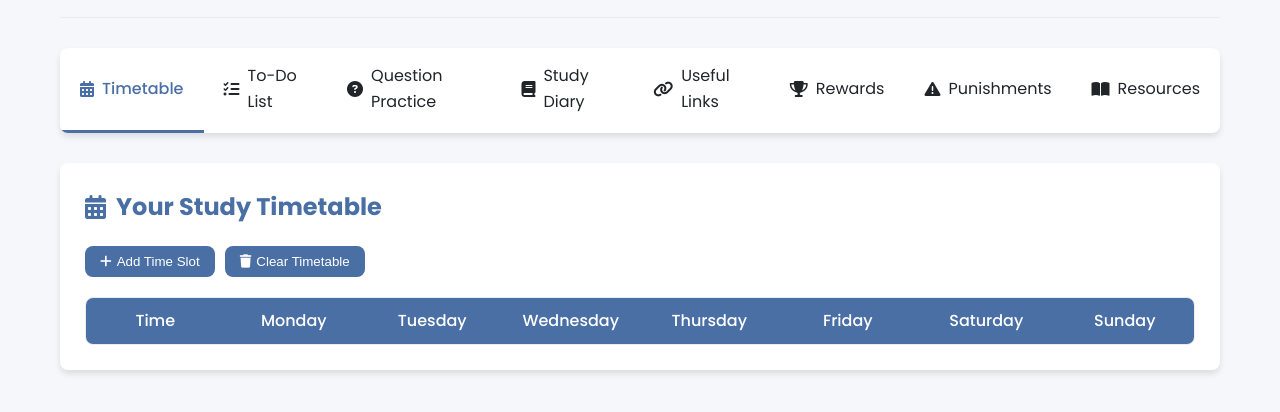
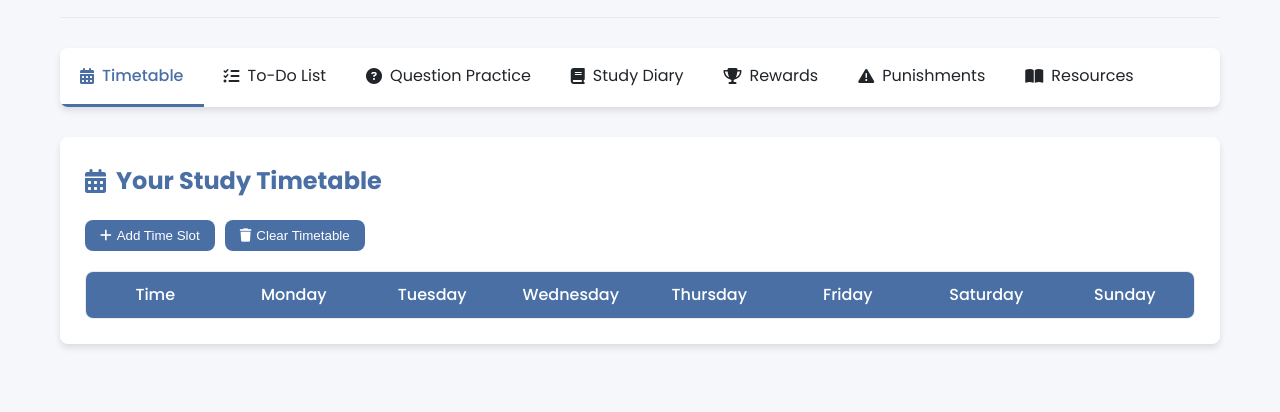
Before and after one commit to Sh16coder/Jee, a plain HTML site: page index.html in a window 1280 px wide. Shown: the part 102-514 px from the top of the page. Drawn offline with Linux system fonts and the light colour scheme.

Commit message:
Update index.html

```diff
--- a/index.html
+++ b/index.html
@@ -30,7 +30,6 @@
                 <li data-tab="todo"><i class="fas fa-tasks"></i> To-Do List</li>
                 <li data-tab="questions"><i class="fas fa-question-circle"></i> Question Practice</li>
                 <li data-tab="diary"><i class="fas fa-book"></i> Study Diary</li>
-                <li data-tab="links"><i class="fas fa-link"></i> Useful Links</li>
                 <li data-tab="rewards"><i class="fas fa-trophy"></i> Rewards</li>
                 <li data-tab="punishments"><i class="fas fa-exclamation-triangle"></i> Punishments</li>
                 <li data-tab="resources"><i class="fas fa-book-open"></i> Resources</li>
```
